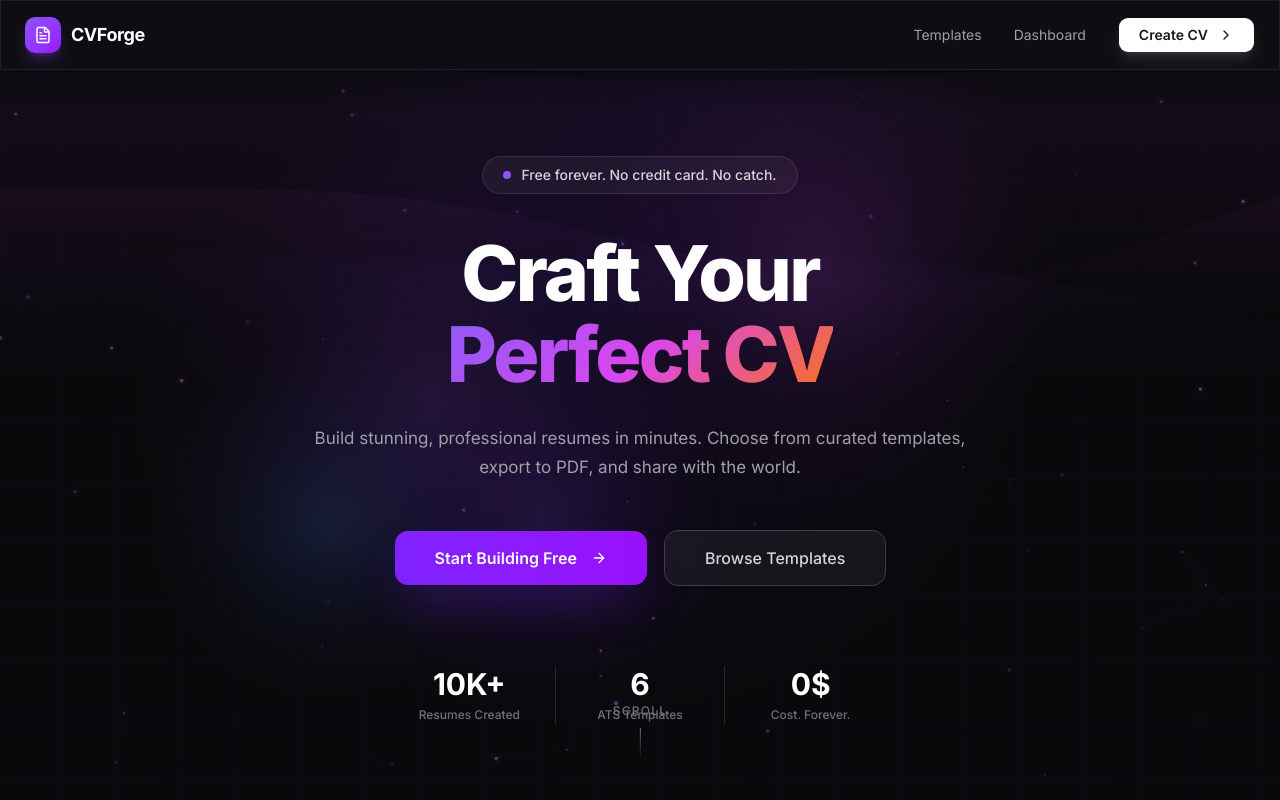
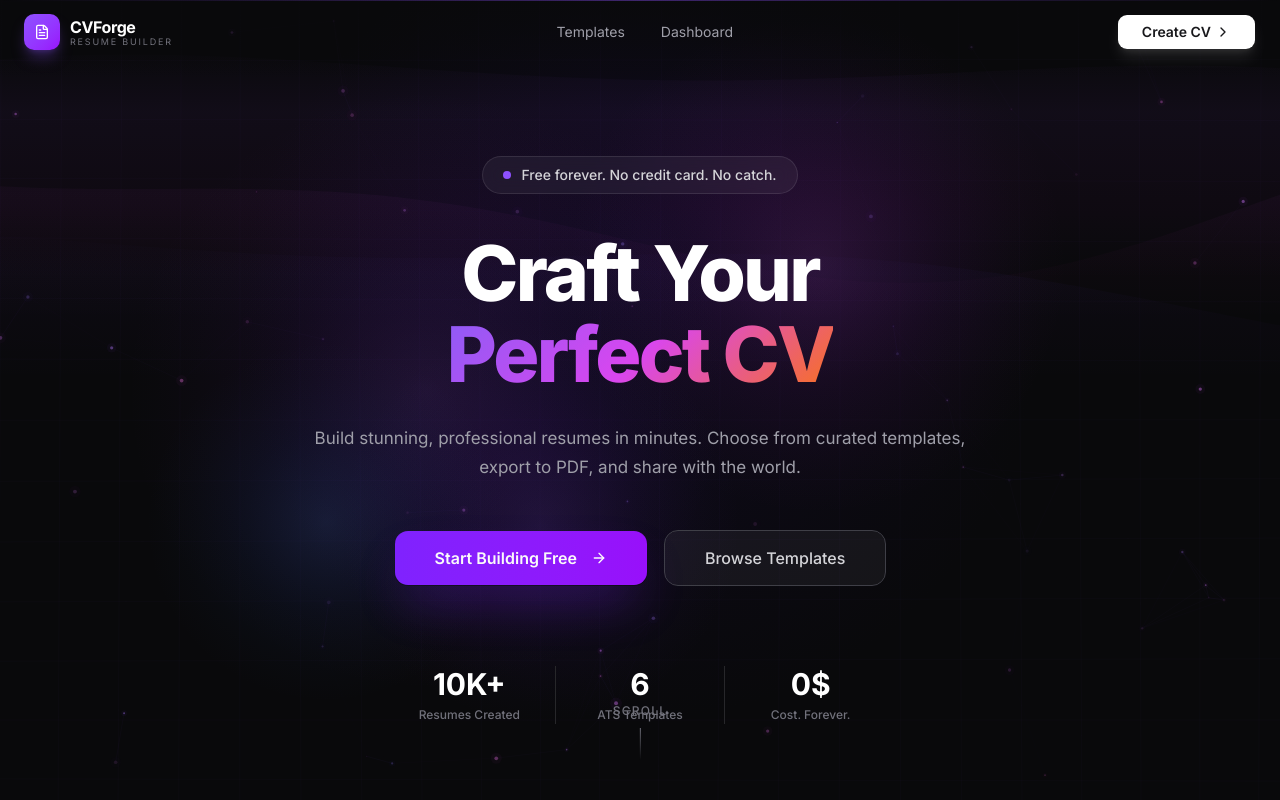
Before and after one commit to Sahil-Prajapati-8917/CV-Builder, a Next.js app: page / in a window 1280 px wide. Shown: the top 800 px of the page. Built offline with nearby package versions, Linux system fonts and the light colour scheme.

Commit message:
refactor: Replace inline Navbar with dedicated `LandingHeader` component and remove `ChevronRight` import.

```diff
--- a/app/page.tsx
+++ b/app/page.tsx
@@ -10,7 +10,6 @@ import {
   Shield,
   Zap,
   Star,
-  ChevronRight,
   Check,
   Globe,
   Lock,
@@ -109,31 +108,7 @@ export default function HomePage() {
 
   return (
     <div className="min-h-screen bg-[#09090b] text-white overflow-x-hidden">
-      {/* Navbar */}
-      <header className="fixed top-0 left-0 right-0 z-50 glass-dark">
-        <div className="max-w-7xl mx-auto px-6 py-4 flex items-center justify-between">
-          <Link href="/" className="flex items-center gap-2.5">
-            <div className="w-9 h-9 rounded-lg bg-gradient-to-br from-violet-500 to-purple-600 flex items-center justify-center shadow-lg shadow-violet-500/25">
-              <FileText className="h-4.5 w-4.5 text-white" />
-            </div>
-            <span className="font-bold text-lg tracking-tight text-white">CVForge</span>
-          </Link>
-          <nav className="hidden md:flex items-center gap-8">
-            <Link href="/templates" className="text-sm text-zinc-400 hover:text-white transition-colors duration-300">
-              Templates
-            </Link>
-            <Link href="/dashboard" className="text-sm text-zinc-400 hover:text-white transition-colors duration-300">
-              Dashboard
-            </Link>
-            <Link href="/builder">
-              <Button className="bg-white text-zinc-900 hover:bg-zinc-100 text-sm font-semibold px-5 h-9 rounded-lg shadow-lg shadow-white/10 transition-all duration-300 hover:shadow-white/20">
-                Create CV
-                <ChevronRight className="ml-1 h-3.5 w-3.5" />
-              </Button>
-            </Link>
-          </nav>
-        </div>
-      </header>
+      <LandingHeader />
 
       {/* Hero Section */}
       <section className="relative min-h-screen flex items-center justify-center pt-20">
```
